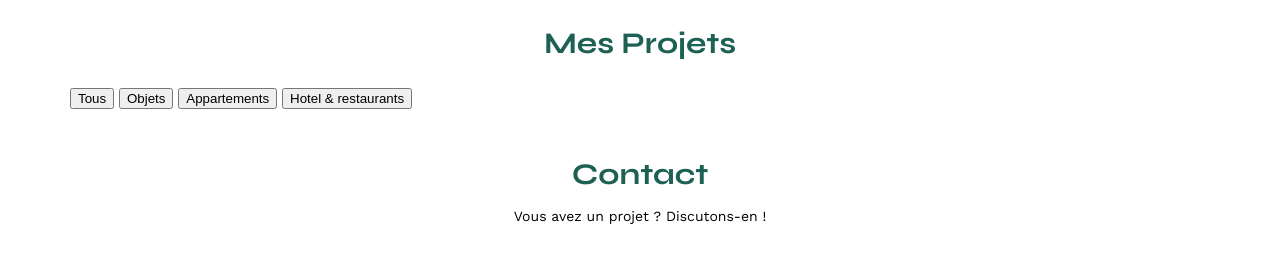
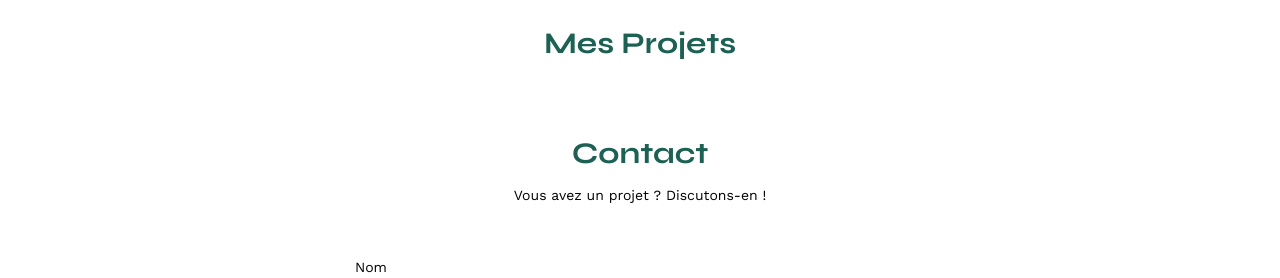
Before and after one commit to sarruto/Portfolio-architecte-sophie-bluel, a plain HTML site: page FrontEnd/index.html in a window 1280 px wide. Shown: the part 507-785 px from the top of the page. Drawn offline with nearby package versions, Linux system fonts and the light colour scheme; no server answers.

Commit message:
Modification

```diff
--- a/FrontEnd/index.html
+++ b/FrontEnd/index.html
@@ -38,14 +38,10 @@
 	<section id="portfolio">
 		<h2>Mes Projets</h2>
 
-		<div>
-			<button class="filtre-btn" filtre-categorie="">Tous</button>
-			<button class="filtre-btn" filtre-categorie="Objets">Objets</button>
-			<button class="filtre-btn" filtre-categorie="Appartements">Appartements</button>
-			<button class="filtre-btn" filtre-categorie="Hotels & restaurants">Hotel & restaurants</button>
-		  </div>
+		<div class="buttonBox"></div>
 
-		  <div class="gallery"></div>
+
+		<div class="gallery"></div>
 
 
 	</section>
```
